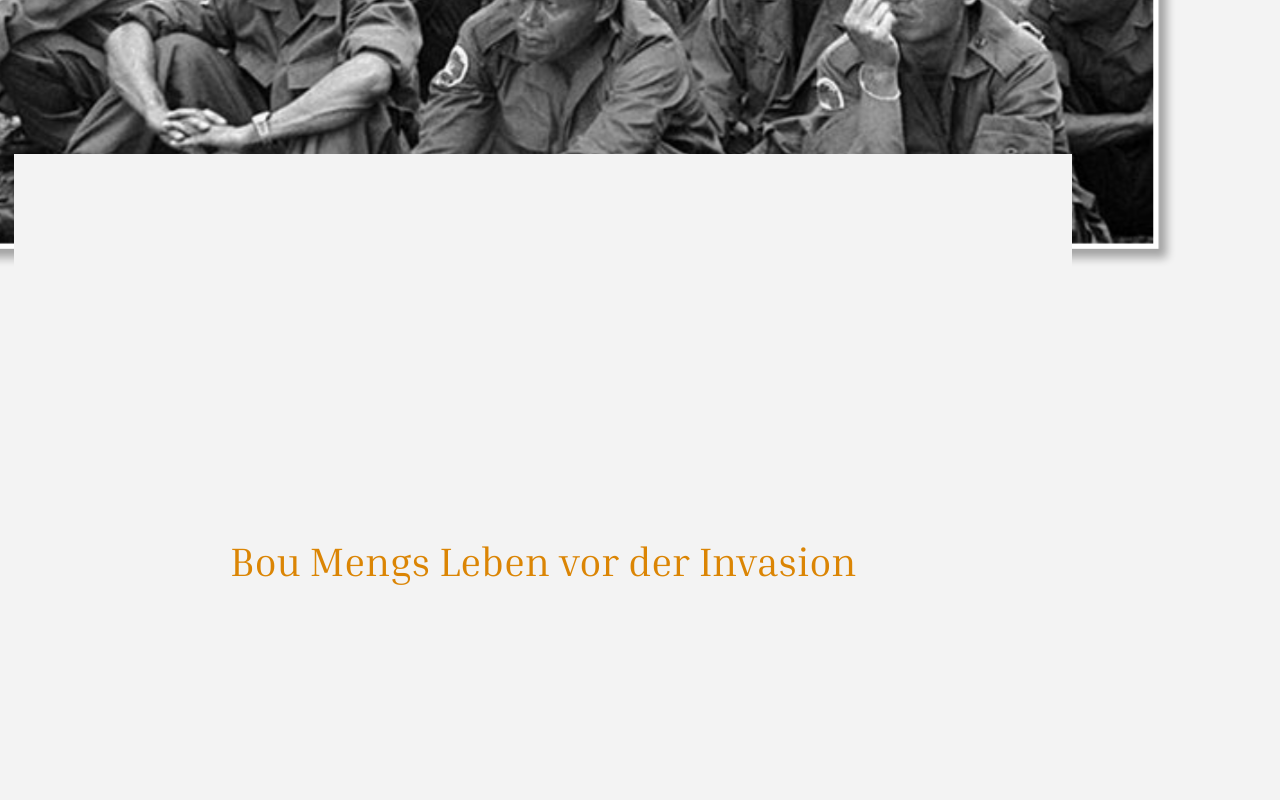
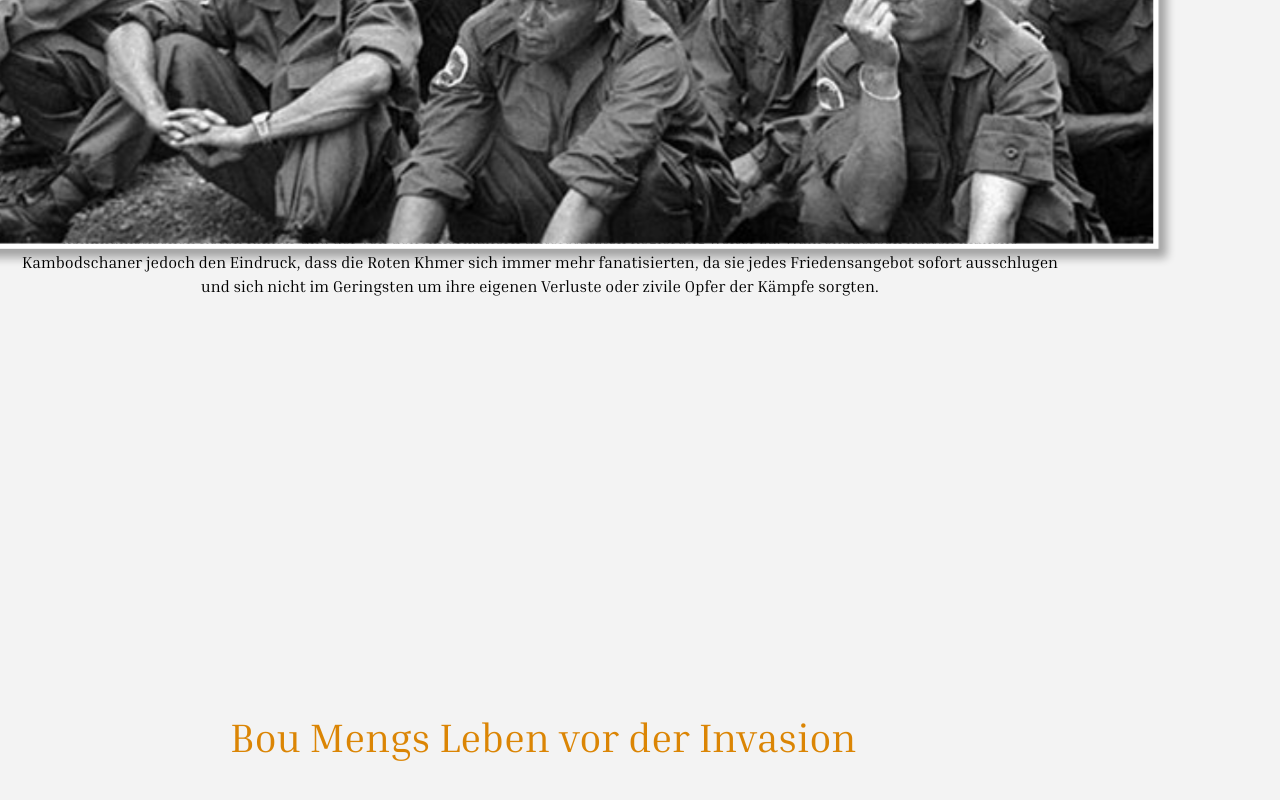
Before and after one commit to carlobeckmann2602/digital-storytelling-, a React (Vite) app: page / in a window 1280 px wide. Shown: the part 10997-11797 px from the top of the page. Built offline with nearby package versions, Linux system fonts and the light colour scheme.

Commit message:
add text

```diff
--- a/src/components/chapter/HistoricalBackground/HistoricalBackground.tsx
+++ b/src/components/chapter/HistoricalBackground/HistoricalBackground.tsx
@@ -49,7 +49,19 @@ const HistoricalBackground = (props: Props) => {
           <img src={LonNol} alt='Testbild' />
           <img src={TestImage} alt='Testbild' />
         </StackingCards>
-        <div></div>
+        <div>
+          <p>
+            Von 1969 bis 1973 wurde Kambodscha von den Amerikanern bombardiert, um die Vorsorgewege
+            zu Vietnam zu zerstören. So wurde das Land mit in den Vietnam Krieg hineingezogen. Da
+            die landwirtschaftlichen Flächen zerstört wurden, wandten sich die Menschen auf dem Land
+            von der USA ab und den Roten Khmer zu, von denen sie Hilfe erwarteten. Auch wenn die
+            Amerikaner 1973 abzogen, nahm der Konflikt zwischen den kommunistischen Roten Khmer und
+            der von den Amerikanern unterstützten Regierung weiter zu. Währenddessen hatten manche
+            Kambodschaner jedoch den Eindruck, dass die Roten Khmer sich immer mehr fanatisierten,
+            da sie jedes Friedensangebot sofort ausschlugen und sich nicht im Geringsten um ihre
+            eigenen Verluste oder zivile Opfer der Kämpfe sorgten.
+          </p>
+        </div>
       </div>
     </div>
   )
```
